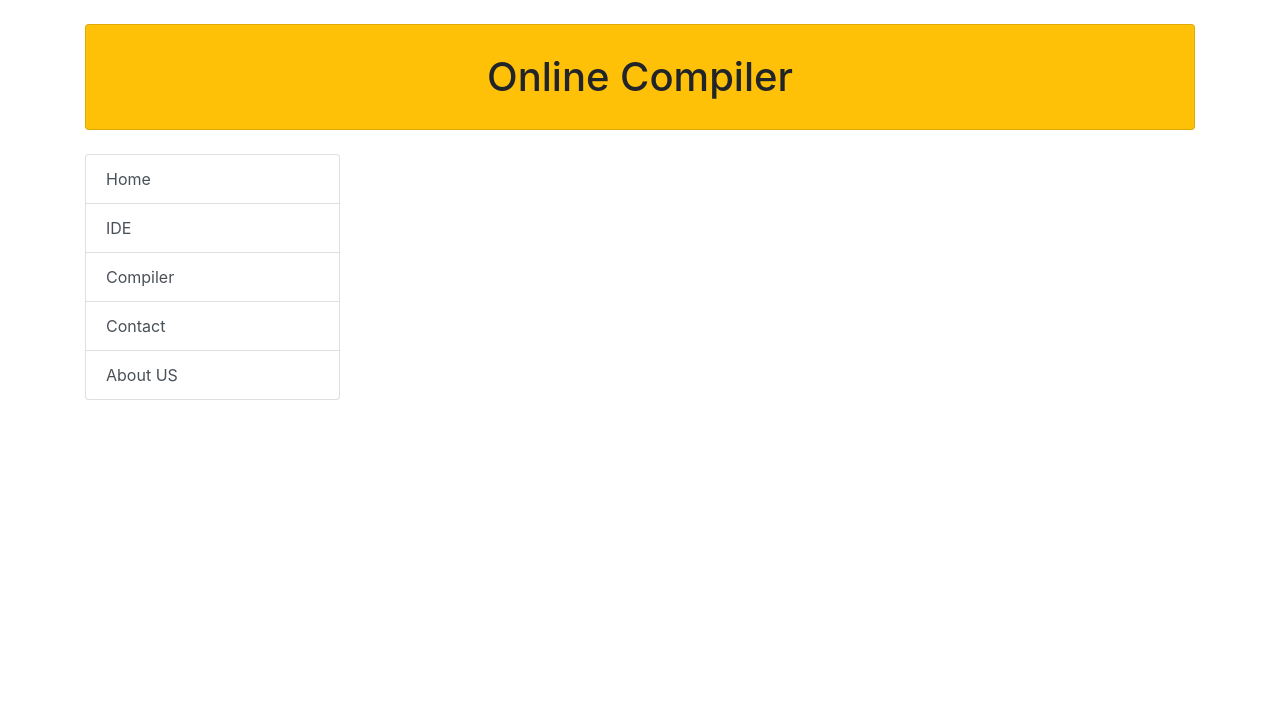
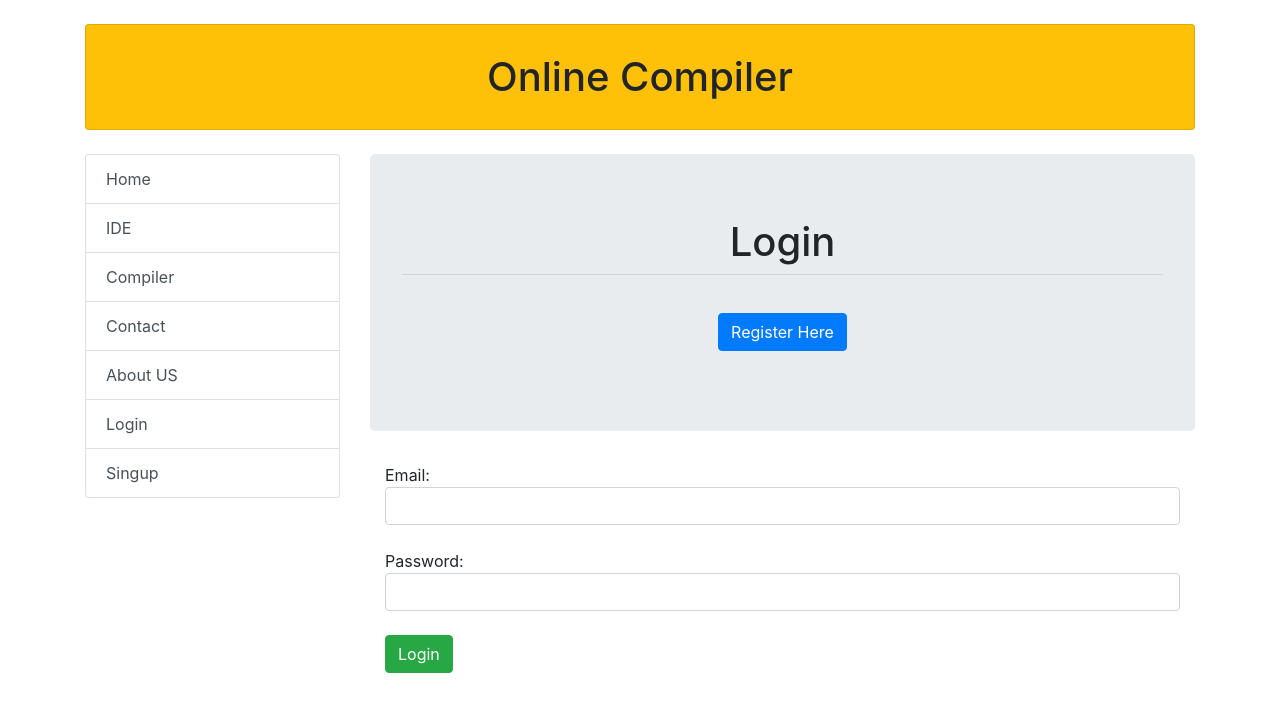
Before and after one commit to Divyansh747/Minor_Project_Online_Compiler, a React (Create React App) app in the folder Frontend/compiler/: page /login in a window 1280 px wide. Shown: the top 712 px of the page. Built offline with nearby package versions, Linux system fonts and the light colour scheme.

Commit message:
add Login service support in frontend

```diff
--- a/Frontend/compiler/src/App.js
+++ b/Frontend/compiler/src/App.js
@@ -1,11 +1,14 @@
 import React from 'react'
-import {BrowserRouter as Router, Route} from 'react-router-dom';
+import {BrowserRouter as Router, Route, Switch} from 'react-router-dom';
 import Menus from './Components/Menus';
 import { Container, Row, Col } from "reactstrap";
 import Home from "./Components/Home"
 import Header from './Components/Header';
 import Ide from './Components/Ide'
 import Compiler from './Components/Compiler'
+import Login from './Components/Login'
+import Logout from './Components/Logout'
+import AuthenticatedRoute from './AuthenticatedRoute'
 
 function App() {
   return (
@@ -18,9 +21,14 @@ function App() {
               <Menus />
             </Col>
             <Col md={9}>
-            <Route path="/" component={Home} exact />
-            <Route path="/ide" component={Ide} exact />
-            <Route path="/compiler" component={Compiler} exact />
+            <Switch>
+            <Route path="/" component={Login} exact />
+            <Route path="/login" component={Login} exact />
+            <AuthenticatedRoute path="/logout" component={Logout} exact />
+            <AuthenticatedRoute path="/home" component={Home} exact />
+            <AuthenticatedRoute path="/ide" component={Ide} exact />
+            <AuthenticatedRoute path="/compiler" component={Compiler} exact />
+            </Switch>
             </Col>
           </Row>
         </Container>
--- /dev/null
+++ b/Frontend/compiler/src/AuthenticatedRoute.js
@@ -0,0 +1,16 @@
+import React, { Component } from 'react'
+import { Route, Redirect } from 'react-router-dom'
+import AuthenticationService from './Service/AuthenticationService';
+
+class AuthenticatedRoute extends Component {
+    render() {
+        if (AuthenticationService.isUserLoggedIn()) {
+            return <Route {...this.props} />
+        } else {
+            return <Redirect to="/login" />
+        }
+
+    }
+}
+
+export default AuthenticatedRoute
--- /dev/null
+++ b/Frontend/compiler/src/Components/AuthenticatedRoute.js
@@ -0,0 +1,16 @@
+import React, { Component } from 'react'
+import { Route, Redirect } from 'react-router-dom'
+import AuthenticationService from '../Service/AuthenticationService';
+
+class AuthenticatedRoute extends Component {
+    render() {
+        if (AuthenticationService.isUserLoggedIn()) {
+            return <Route {...this.props} />
+        } else {
+            return <Redirect to="/login" />
+        }
+
+    }
+}
+
+export default AuthenticatedRoute
--- a/Frontend/compiler/src/Components/Compiler.js
+++ b/Frontend/compiler/src/Components/Compiler.js
@@ -51,7 +51,7 @@ class Compiler extends React.Component {
 
     }
 
-    postDataToServer(codeFile, inputFile, timeLimit, storageLimit) {
+    postDataToServer(codeFile, inputFile) {
         const language = document.getElementById("language").value
         const formData = new FormData()
         formData.append('codeFile',codeFile)
--- /dev/null
+++ b/Frontend/compiler/src/Components/Login.js
@@ -0,0 +1,69 @@
+import React, { Component } from 'react'
+import AuthenticationService from '../Service/AuthenticationService';
+import { Button, Input, Jumbotron} from 'reactstrap'
+
+class Login extends Component {
+
+    constructor(props) {
+        super(props)
+
+        this.state = {
+            email: '',
+            password: '',
+            hasLoginFailed: false,
+            showSuccessMessage: false
+        }
+
+        this.handleChange = this.handleChange.bind(this)
+        this.loginClicked = this.loginClicked.bind(this)
+    }
+
+    handleChange(event) {
+        this.setState(
+            {
+                [event.target.name]: event.target.value
+            }
+        )
+    }
+
+    loginClicked() {
+         AuthenticationService
+             .executeJwtAuthenticationService(this.state.email, this.state.password)
+             .then((response) => {
+                 AuthenticationService.registerSuccessfulLoginForJwt(this.state.email, response.data.token)
+                 this.props.history.push(`/home`)
+             }).catch(() => {
+                 this.setState({ showSuccessMessage: false })
+                 this.setState({ hasLoginFailed: true })
+             })
+
+    }
+
+    render() {
+        return (
+            <div>
+                <Jumbotron>
+                    <h1 className="text-center">Login</h1>
+                    <hr className="my-2" />
+                    <p className="lead text-center">
+                    <br />
+                    <Button color="primary">Register Here</Button>
+                    </p>
+                </Jumbotron>
+                <div className="container">
+                    {this.state.hasLoginFailed && <div className="alert alert-danger">Invalid Credentials. Please enter valid E-mail/Password</div>}
+                    {this.state.showSuccessMessage && <div>Login Sucessful</div>}
+                    Email: <Input type="text" name="email" value={this.state.email} onChange={this.handleChange} />
+                    <br />
+                    Password: <Input type="password" name="password" value={this.state.password} onChange={this.handleChange} />
+                    <br />
+                    <Button className="btn btn-success" onClick={this.loginClicked}>Login</Button>
+                </div>
+                <br />
+                <br />
+            </div>
+        )
+    }
+}
+
+export default Login
--- /dev/null
+++ b/Frontend/compiler/src/Components/Logout.js
@@ -0,0 +1,16 @@
+import React, { Component } from 'react'
+
+class LogoutComponent extends Component {
+    render() {
+        return (
+            <>
+                <h1>You are successfully logged out</h1>
+                <div className="container">
+                    Thank You.
+                </div>
+            </>
+        )
+    }
+}
+
+export default LogoutComponent
--- a/Frontend/compiler/src/Components/Menus.js
+++ b/Frontend/compiler/src/Components/Menus.js
@@ -1,14 +1,19 @@
 import { ListGroup } from 'reactstrap';
 import { Link } from 'react-router-dom';
+import AuthenticationService from '../Service/AuthenticationService';
 
 const Menus = () => {
+    const isUserLoggedIn = AuthenticationService.isUserLoggedIn();
     return (
         <ListGroup>
-            <Link className="list-group-item list-group-item-action" to="/">Home</Link>
+            <Link className="list-group-item list-group-item-action" to="/home">Home</Link>
             <Link className="list-group-item list-group-item-action" to="/Ide">IDE</Link>
             <Link className="list-group-item list-group-item-action" to="/compiler">Compiler</Link>
             <Link className="list-group-item list-group-item-action" to="#">Contact</Link>
             <Link className="list-group-item list-group-item-action" to="#">About US</Link>
+            {!isUserLoggedIn && <Link className="list-group-item list-group-item-action" to="/login">Login</Link> }
+            {isUserLoggedIn && <Link className="list-group-item list-group-item-action" to="/logout" onClick={AuthenticationService.logout}>Logout</Link> }
+            <Link className="list-group-item list-group-item-action" to="#">Singup</Link>
         </ListGroup>
     )
 }
--- /dev/null
+++ b/Frontend/compiler/src/Service/AuthenticationService.js
@@ -0,0 +1,56 @@
+import axios from 'axios'
+
+const URL = 'http://localhost:8080'
+
+export const USER_NAME_SESSION_ATTRIBUTE_NAME = 'authenticatedUser'
+
+class AuthenticationService {
+
+    executeJwtAuthenticationService(email, password) {
+        console.log(email);
+        return axios.post(`${URL}/authenticate`, {
+            email,
+            password
+        }).catch(
+            console.log("LOGIN FAILED")
+        )
+    }
+
+    registerSuccessfulLoginForJwt(email, token) {
+        sessionStorage.setItem(USER_NAME_SESSION_ATTRIBUTE_NAME, email)
+        this.setupAxiosInterceptors(this.createJWTToken(token))
+    }
+
+    createJWTToken(token) {
+        return 'Bearer ' + token
+    }
+
+    logout() {
+        sessionStorage.removeItem(USER_NAME_SESSION_ATTRIBUTE_NAME);
+    }
+
+    isUserLoggedIn() {
+        let user = sessionStorage.getItem(USER_NAME_SESSION_ATTRIBUTE_NAME)
+        if (user === null) return false
+        return true
+    }
+
+    getLoggedInUserName() {
+        let user = sessionStorage.getItem(USER_NAME_SESSION_ATTRIBUTE_NAME)
+        if (user === null) return ''
+        return user
+    }
+
+    setupAxiosInterceptors(token) {
+        axios.interceptors.request.use(
+            (config) => {
+                if (this.isUserLoggedIn()) {
+                    config.headers.authorization = token
+                }
+                return config
+            }
+        )
+    }
+}
+
+export default new AuthenticationService()
```
